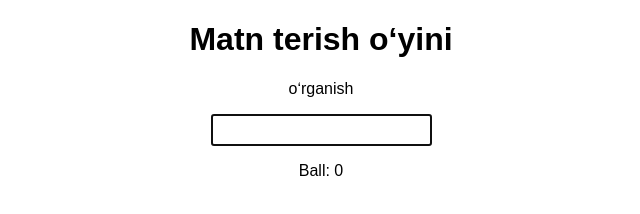
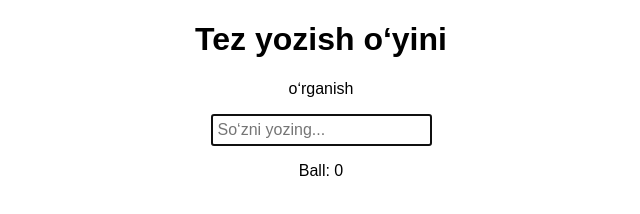
Before and after one commit to Ogabekpubg309/Typing-Game-, a plain HTML site: page index.html in a window 1280 px wide. Shown: the whole page, without its empty margins (319-959 px from the left). Drawn offline with Linux system fonts and the light colour scheme.

Commit message:
Update index.html

```diff
--- a/index.html
+++ b/index.html
@@ -3,14 +3,16 @@
 <head>
     <meta charset="UTF-8">
     <meta name="viewport" content="width=device-width, initial-scale=1.0">
-    <title>Typing Game</title>
+    <title>Tez yozish o‘yini</title>
     <link rel="stylesheet" href="style.css">
 </head>
 <body>
-    <h1>Matn terish o‘yini</h1>
-    <p id="word"></p>
-    <input type="text" id="input" autofocus>
-    <p id="score">Ball: 0</p>
+    <div class="container">
+        <h1>Tez yozish o‘yini</h1>
+        <p id="word"></p>
+        <input type="text" id="input" autofocus placeholder="So‘zni yozing...">
+        <p id="score">Ball: 0</p>
+    </div>
     <script src="script.js"></script>
 </body>
 </html>
```
